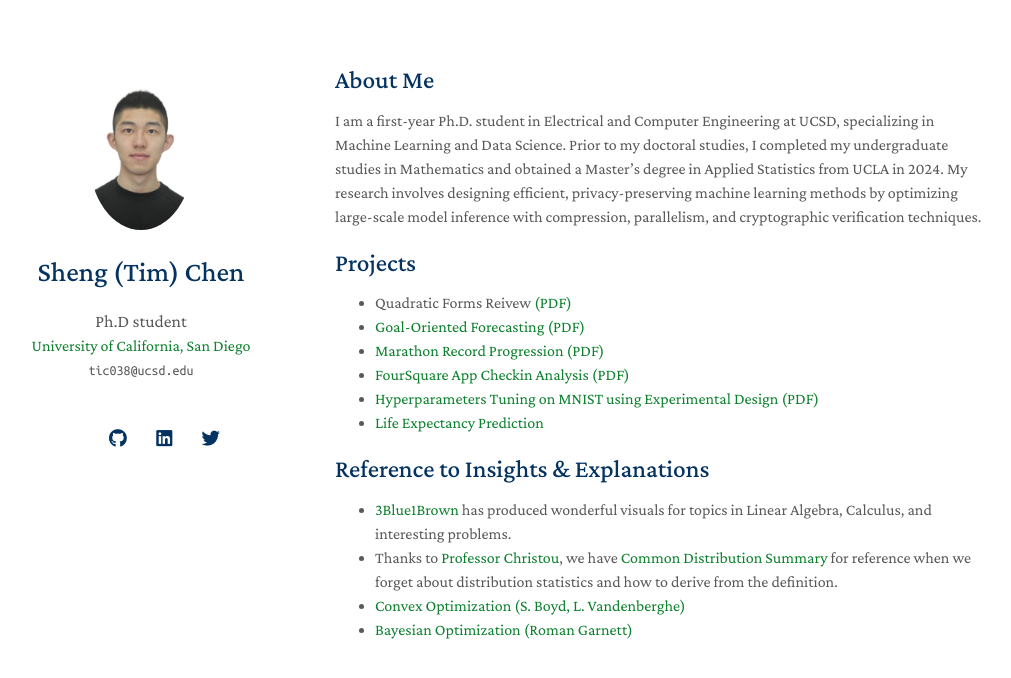
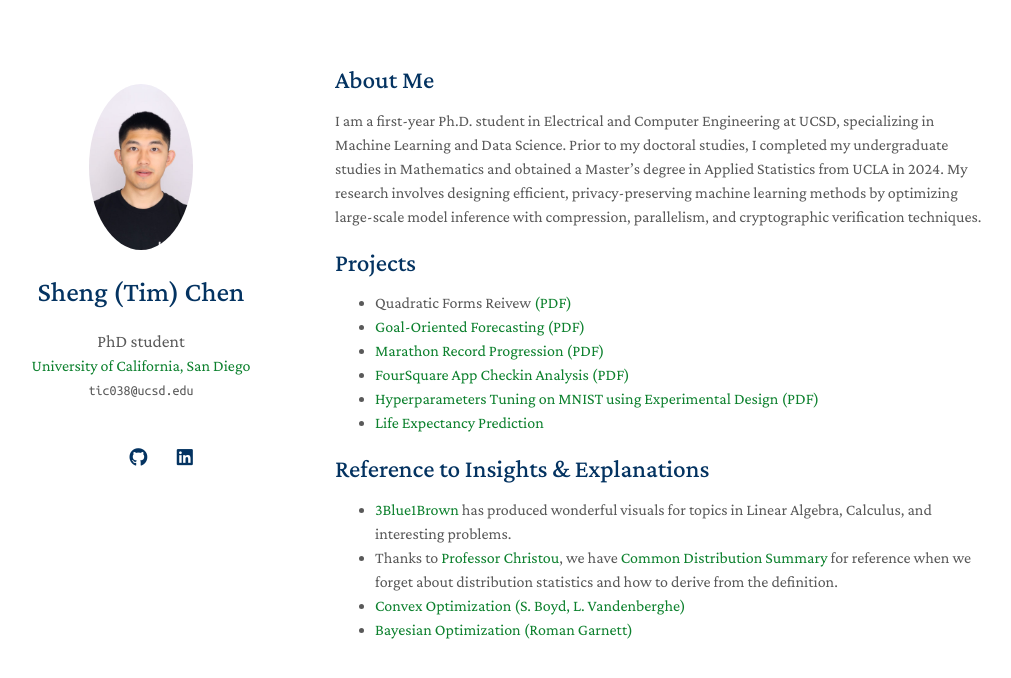
Before and after one commit to timc1325/timc1325.github.io, a Jekyll site: the page built from index.md, in a window 1280 px wide. Shown: the top 678 px of the page, without its empty margins (135-1146 px from the left). Built offline with Jekyll 4.4.1, drawn with Linux system fonts in a browser that asks for light colours; nearby versions of some CDN libraries; a style sheet for code colours, icons or effects is not loaded; our own code applies the rules of GitHub Pages for plain Markdown files.

Commit message:
sep 2025 fix

```diff
--- a/_config.yml
+++ b/_config.yml
@@ -1,6 +1,6 @@
 # Basic Information
 title: Sheng (Tim) Chen
-position: Ph.D student
+position: PhD student
 affiliation: <a href="https://www.ece.ucsd.edu/">University of California, San Diego</a>
 email: tic038@ucsd.edu
 
@@ -15,7 +15,6 @@ canonical: https://minimal-light-theme.yliu.me/
 cv_link: assets/files/Resume.pdf
 github_link: https://github.com/timc1325
 linkedin: https://www.linkedin.com/in/tim13/
-twitter: https://twitter.com/woshitimchen
 
 # Images (e.g., your profile picture and your website's favicon)
 # "favicon" and "favicon_dark" are used for the light and dark modes, respectively.
```
Also changed, not shown: assets/img/avatar.png, assets/img/avatar_old.png (added), 3 other files.
